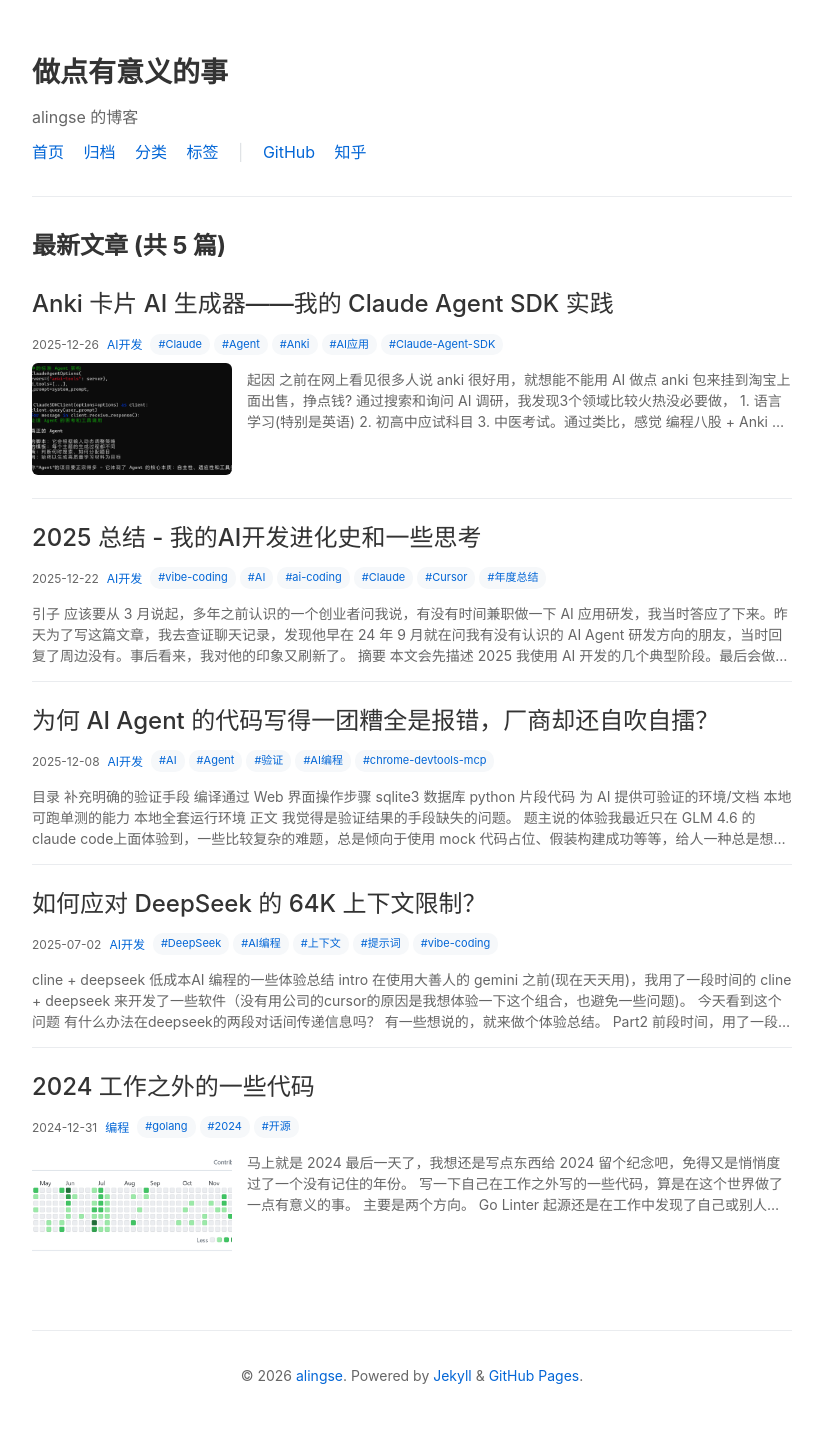
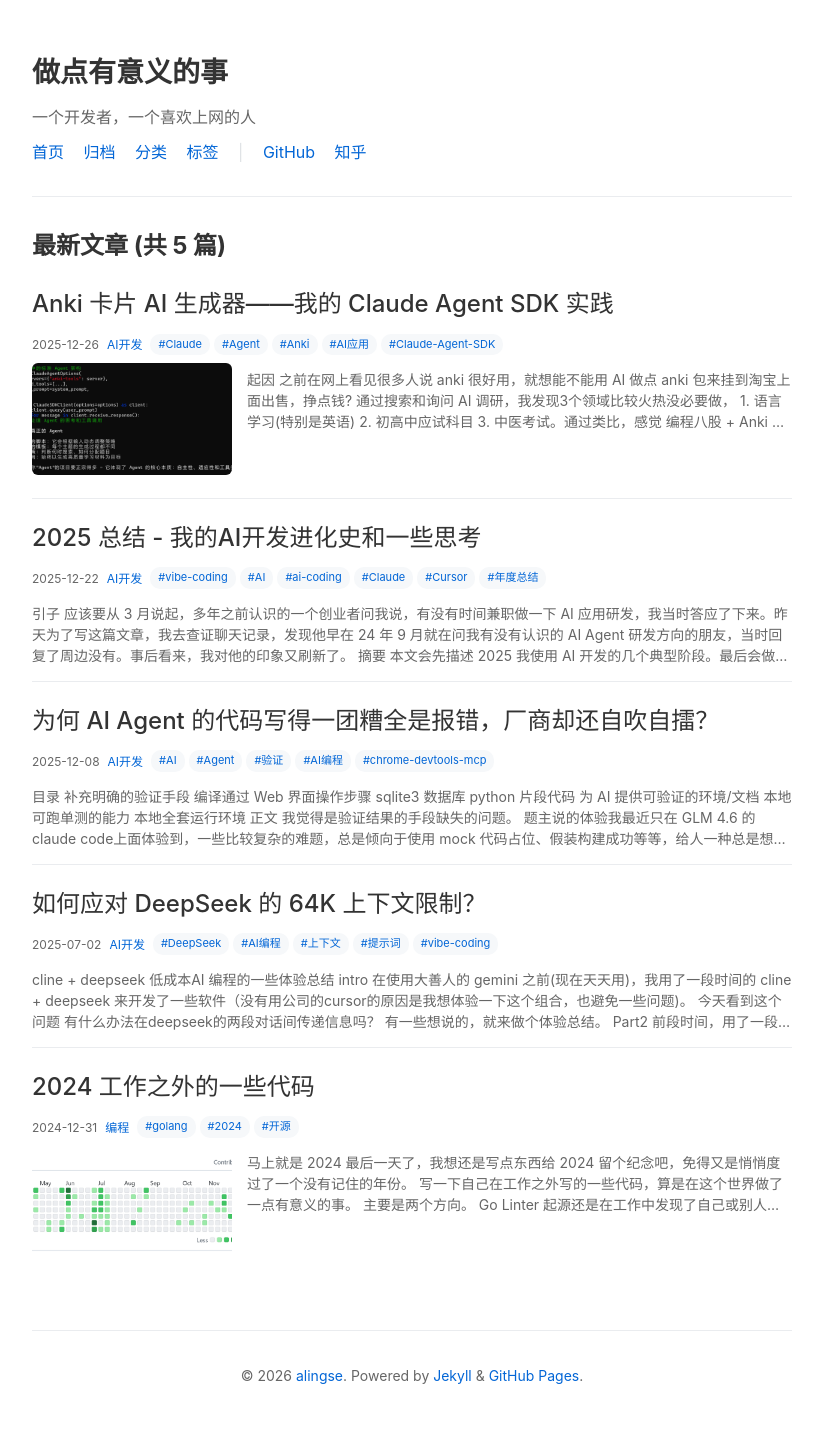
Before and after one commit to alingse/alingse.github.io, a Jekyll site: the page built from index.html, in a window 1280 px wide. Shown: the whole page, without its empty margins (228-1051 px from the left). Built offline with Jekyll 4.4.1, drawn with Linux system fonts in a browser that asks for light colours; the list of posts is cut into pages by our own code.

Commit message:
Update site description
Change from "alingse 的博客" to "一个开发者，一个喜欢上网的人"

```diff
--- a/_config.yml
+++ b/_config.yml
@@ -1,6 +1,6 @@
 # 站点配置
 title: 做点有意义的事
-description: alingse 的博客
+description: 一个开发者，一个喜欢上网的人
 author: alingse
 
 # GitHub Pages 配置
```
